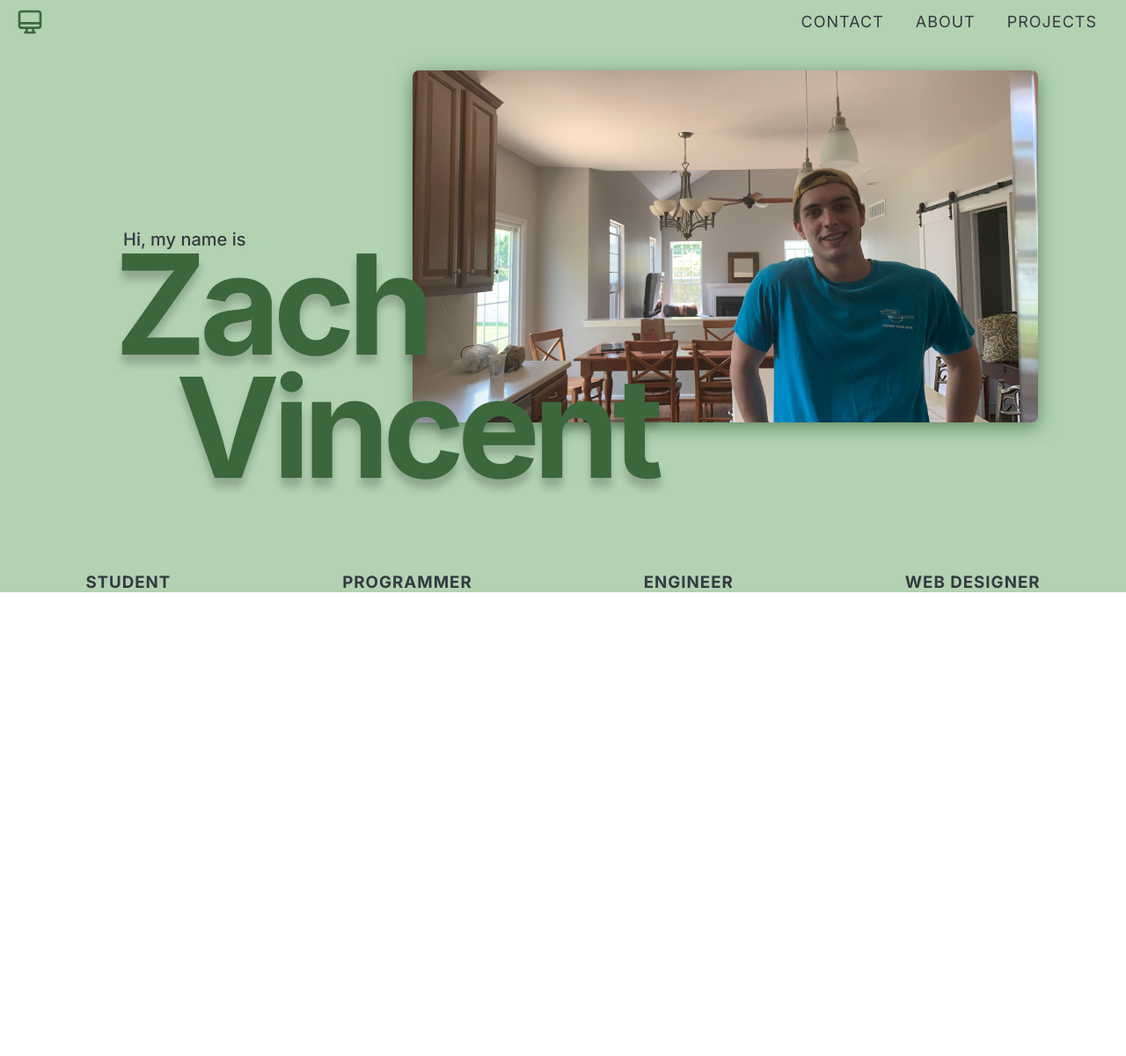
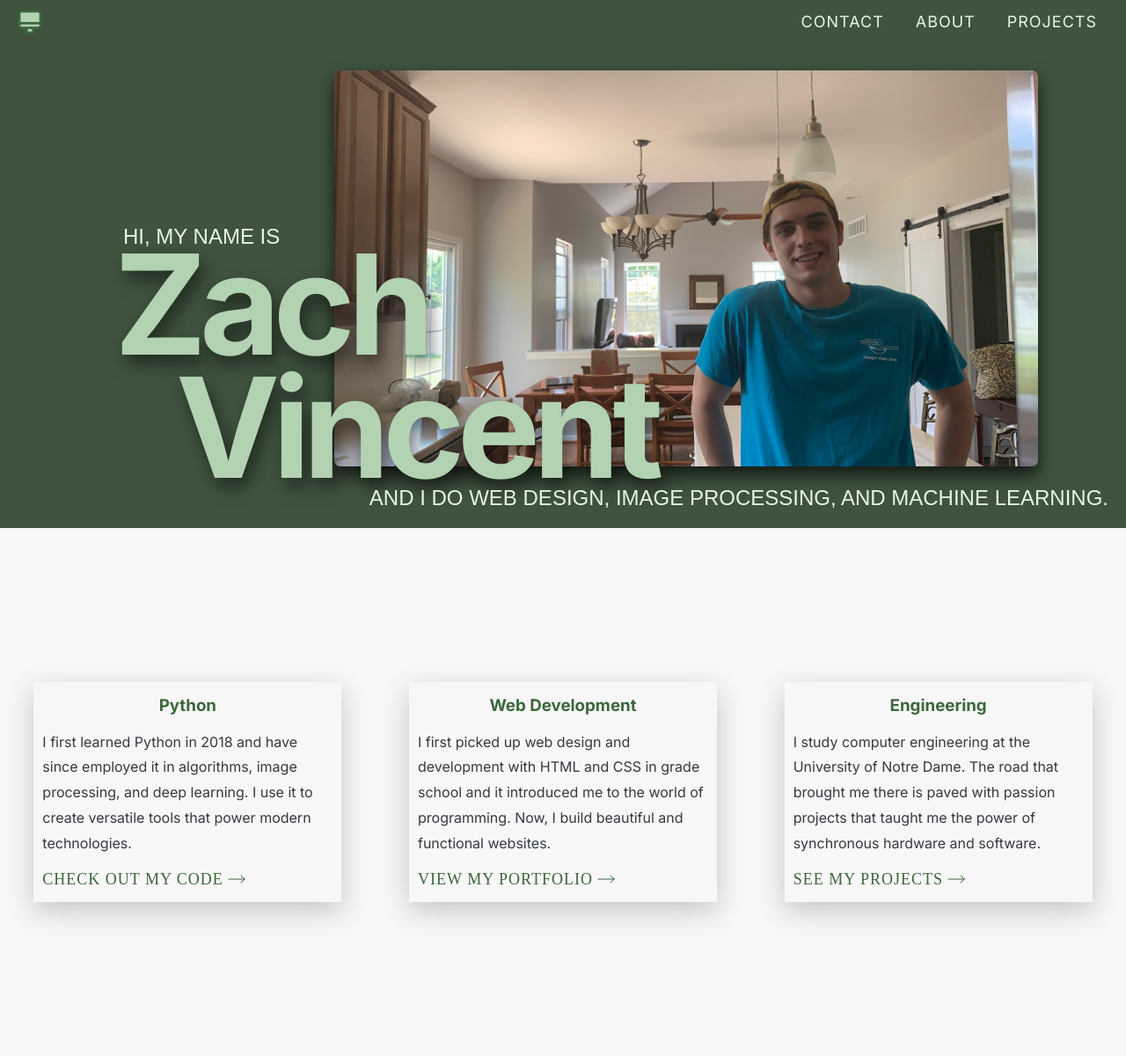
Before and after one commit to zachvin/PersonalWebsite, a plain HTML site: page Restrained freeform/index.html in a window 1280 px wide. Shown: the whole page at 88% size. Before the commit the page ends 800 px from the top, so only its background shows below. Drawn offline with Linux system fonts and the light colour scheme; a web font is replaced by a local one.

Commit message:
added icons, finished initial jumbotron

```diff
--- a/Restrained freeform/index.html
+++ b/Restrained freeform/index.html
@@ -7,8 +7,10 @@
     <link rel="stylesheet" href="style.css" />
     <link rel="preconnect" href="https://fonts.googleapis.com" />
     <link rel="preconnect" href="https://fonts.gstatic.com" crossorigin />
+    <link rel="preconnect" href="https://fonts.googleapis.com" />
+    <link rel="preconnect" href="https://fonts.gstatic.com" crossorigin />
     <link
-      href="https://fonts.googleapis.com/css2?family=Forum&family=Gentium+Plus:wght@400;700&family=Inter:wght@100;400;500;700&family=Shrikhand&family=Yeseva+One&display=swap"
+      href="https://fonts.googleapis.com/css2?family=Arapey:ital@1&family=Inter:wght@100;400;500;700&display=swap"
       rel="stylesheet"
     />
     <title>Zach Vincent</title>
@@ -43,15 +45,90 @@
           <h1 class="header-name header-first">Zach</h1>
           <h1 class="header-name header-last">Vincent</h1>
           <img src="./images/test_jumbotron_photo.jpg" />
-        </div>
-
-        <div class="titles">
-          <h3>Student</h3>
-          <h3>Programmer</h3>
-          <h3>Engineer</h3>
-          <h3>Web Designer</h3>
+          <div class="quick-description">
+            <h3>
+              and I do web design, image processing, and machine learning.
+            </h3>
+          </div>
         </div>
       </header>
     </div>
+    <section class="cards col-3">
+      <card class="python card-col">
+        <h3 class="card-title">Python</h3>
+        <p class="card-description">
+          I first learned Python in 2018 and have since employed it in
+          algorithms, image processing, and deep learning. I use it to create
+          versatile tools that power modern technologies.
+        </p>
+        <a href="#"
+          >Check out my code
+          <svg
+            xmlns="http://www.w3.org/2000/svg"
+            class="link-icon"
+            fill="none"
+            viewBox="0 0 24 24"
+            stroke="currentColor"
+            stroke-width="2"
+          >
+            <path
+              stroke-linecap="round"
+              stroke-linejoin="round"
+              d="M17 8l4 4m0 0l-4 4m4-4H3"
+            />
+          </svg>
+        </a>
+      </card>
+      <card class="webdev card-col">
+        <h3 class="card-title">Web Development</h3>
+        <p class="card-description">
+          I first picked up web design and development with HTML and CSS in
+          grade school and it introduced me to the world of programming. Now, I
+          build beautiful and functional websites.
+        </p>
+        <a href="#"
+          >View my portfolio
+          <svg
+            xmlns="http://www.w3.org/2000/svg"
+            class="link-icon"
+            fill="none"
+            viewBox="0 0 24 24"
+            stroke="currentColor"
+            stroke-width="2"
+          >
+            <path
+              stroke-linecap="round"
+              stroke-linejoin="round"
+              d="M17 8l4 4m0 0l-4 4m4-4H3"
+            />
+          </svg>
+        </a>
+      </card>
+      <card class="engineering card-col">
+        <h3 class="card-title">Engineering</h3>
+        <p class="card-description">
+          I study computer engineering at the University of Notre Dame. The road
+          that brought me there is paved with passion projects that taught me
+          the power of synchronous hardware and software.
+        </p>
+        <a href="#"
+          >See my projects
+          <svg
+            xmlns="http://www.w3.org/2000/svg"
+            class="link-icon"
+            fill="none"
+            viewBox="0 0 24 24"
+            stroke="currentColor"
+            stroke-width="2"
+          >
+            <path
+              stroke-linecap="round"
+              stroke-linejoin="round"
+              d="M17 8l4 4m0 0l-4 4m4-4H3"
+            />
+          </svg>
+        </a>
+      </card>
+    </section>
   </body>
 </html>
--- a/Restrained freeform/style.css
+++ b/Restrained freeform/style.css
@@ -7,9 +7,17 @@ FONT SIZE SYSTEM (px)
 */
 
 /*
-MAIN COLOR: #b2d2b2
-ACCENT    :
+PALLETTE 1
+BG COLOR: #b2d2b2
+TEXT    : #3c673c
+ACCENT  : #F5E9CC
 GREY COLOR: #343a40
+
+
+PALLETTE 2
+BG COLOR: #F5E9CC
+TEXT    : #e1bc66
+GREY    : #343a40
 */
 
 * {
@@ -19,15 +27,18 @@ GREY COLOR: #343a40
 }
 
 body {
+  background-color: #f7f7f7;
   color: #343a40;
   font-family: "Inter", sans-serif;
+  position: relative;
 }
 
 /*
 FRONT PAGE
 */
 .opener {
-  background-color: #b2d2b2;
+  /* background-color: #b2d2b2; */
+  background-color: #3f533f;
 }
 
 .logo-icon {
@@ -51,7 +62,7 @@ nav a:visited {
   display: inline-block;
   height: 50px;
 
-  color: #343a40;
+  color: #e5f7e2;
   font-size: 18px;
   letter-spacing: 1px;
   line-height: 50px;
@@ -79,15 +90,15 @@ nav a:hover {
 .graphic {
   /* background-color: aquamarine; */
   display: flex;
-  height: 600px;
+  height: 550px;
   justify-content: flex-end;
   position: relative;
 }
 
 .graphic img {
   border-radius: 7px;
-  box-shadow: 0px 5px 20px 0 rgba(60, 103, 60, 0.7);
-  height: 400px;
+  box-shadow: 0px 10px 20px 0 rgba(0, 0, 0, 0.7);
+  height: 450px;
   margin: 30px 100px;
 }
 
@@ -96,31 +107,33 @@ INTRODUCTION
 */
 
 .header-name {
-  color: #3c673c;
+  color: #b2d2b2;
   letter-spacing: -8px;
   font-size: 158px;
   font-weight: 700;
   position: absolute;
-  text-shadow: 0px 10px 10px rgba(0, 0, 0, 0.2);
-}
-
-.header-first {
-  top: 200px;
-  left: 130px;
+  text-shadow: 5px 10px 20px rgba(0, 0, 0, 0.5);
 }
 
 .header-first::before {
   content: "Hi, my name is";
 
   position: absolute;
-  top: 10px;
+  top: 5px;
   left: 10px;
 
-  color: #343a40;
-  font-size: 20px;
+  color: #e5f7e2;
+  font-family: "Arapey", sans-serif;
+  font-size: 24px;
   font-weight: 500;
   letter-spacing: 0px;
   text-shadow: none;
+  text-transform: uppercase;
+}
+
+.header-first {
+  top: 200px;
+  left: 130px;
 }
 
 .header-last {
@@ -129,13 +142,79 @@ INTRODUCTION
 }
 
 /*
-TITLES
+QUICK DESC
 */
 
-.titles {
+.quick-description {
+  position: absolute;
+  bottom: 20px;
+  right: 20px;
+}
+
+.quick-description h3 {
+  color: #e5f7e2;
+  font-family: "Arapey", sans-serif;
+  font-size: 24px;
+  font-weight: 500;
+  letter-spacing: 0px;
+  text-transform: uppercase;
+}
+
+/*
+CARDS
+*/
+
+.cards {
   display: flex;
   justify-content: space-around;
+  align-items: center;
 
+  height: 600px;
+}
+
+.card-col {
+  display: grid;
+  grid-template-columns: 1fr;
+  row-gap: 10px;
+
+  padding: 10px;
+  width: 350px;
+  height: 250px;
+
+  line-height: 1.8;
+
+  box-shadow: 0 10px 30px 0 rgba(0, 0, 0, 0.2);
+}
+
+.card-title {
+  grid-column: 1/-1;
+
+  color: #3c673c;
+  text-align: center;
+}
+
+.card-col a:link,
+.card-col a:visited {
+  display: flex;
+  align-items: center;
+
+  color: #3c673c;
+  font-family: "Arapey", serif;
+  font-size: 18px;
+  letter-spacing: 1px;
+  text-decoration: none;
   text-transform: uppercase;
-  letter-spacing: 1px;
 }
+
+.card-col a:hover {
+  text-decoration: underline;
+}
+
+.link-icon {
+  stroke: #3c673c;
+  stroke-width: 1px;
+  height: 24px;
+  width: 24px;
+
+  margin-left: 3px;
+}
```
